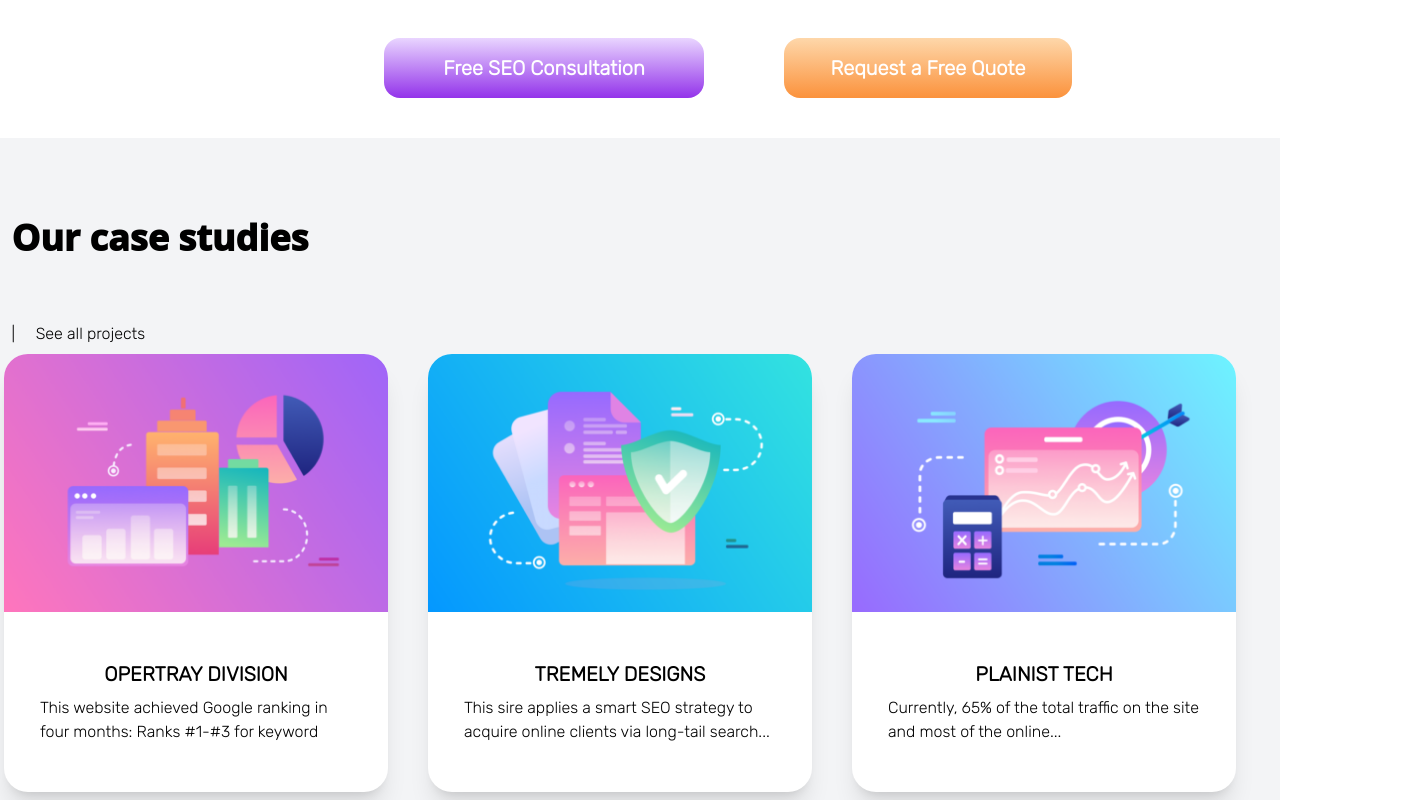
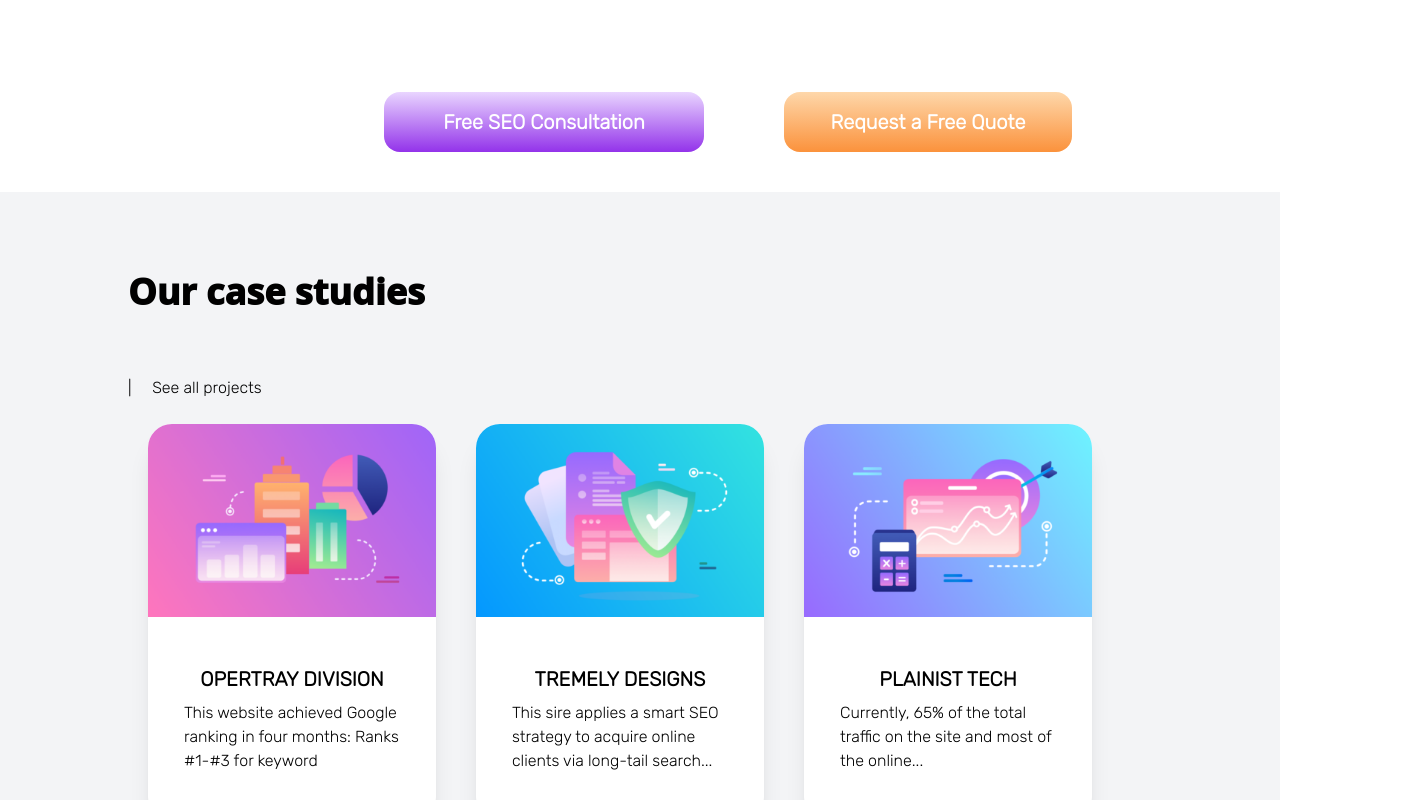
Before and after one commit to Priyanshu85/Digital-Agency, a React (Create React App) app: page / in a window 1280 px wide. Shown: the part 3840-4640 px from the top of the page, 1408 px wide, since content can reach past the window. Built offline with nearby package versions, Linux system fonts and the light colour scheme.

Commit message:
Improved Card section and removed overflow

```diff
--- a/src/App.css
+++ b/src/App.css
@@ -5,7 +5,12 @@
   box-sizing: border-box;
   font-family: 'Poppins', sans-serif;
   font-family: 'Rubik', sans-serif;
+
 }
 html{
   scroll-behavior: smooth;
 }
+
+body {
+  overflow-x: hidden;
+}
--- a/src/MyComponents/BlueBody/BlueBody.jsx
+++ b/src/MyComponents/BlueBody/BlueBody.jsx
@@ -11,7 +11,7 @@ function BlueBody() {
                 <div className='flex flex-col  justify-center items-center md:flex-col'>
                     <p className='text-blue-900 tracking-widest text-xl w-52 mr-24 mt-28 md:w-full md:text-center md:ml-20'>SEARCH ENGINE &amp; SOCIAL MEDIA OPTIMIZATION</p>
                     <p className="text-white font-extrabold font-sans text-5xl flex text-left justify-center leading-tight w-80 mt-10 md:text-left md:ml-20 md:w-3/4 md:mt-3 md:mb-5">Full Service Digital Marketing Agency</p>
-                    <div className='md:flex mb-20'>
+                    <div className='md:flex mb-20 w-screen lg:p-[3rem]'>
                         <div className="w-80 bg-[#8878E9] md:w-80 md:h-3/5 rounded-3xl overflow-hidden  md:mt-0 shadow-xl text-center flex flex-col items-center md:mr-10
                                             mt-14 hover:shadow-2xl bg-scroll py-2.5">
                             <img className="w-full"
@@ -21,7 +21,7 @@ function BlueBody() {
                                 <div className="text-white font-[1000] text-xl mb-2 w-48 text-center">SOCIAL MEDIA MARKETING</div>
                             </div>
                         </div>
-                        <div className="w-80 bg-[#8878E9] md:w-80 md:h-3/5 rounded-3xl overflow-hidden  md:mt-0 shadow-xl md:mr-10
+                        <div className="w-80 bg-[#8878E9]  md:w-80 md:h-3/5 rounded-3xl overflow-hidden  md:mt-0 shadow-xl md:mr-10
                                             mt-14 hover:shadow-2xl bg-scroll py-6">
                             <img className="w-full"
                                 src={organic}
@@ -30,7 +30,7 @@ function BlueBody() {
                                 <div className="text-white font-black text-xl mb-2 text-center">ORGANIC LONG-TERM SEO</div>
                             </div>
                         </div>
-                        <div className="w-80 bg-[#8878E9] md:w-80 md:h-3/5 rounded-3xl overflow-hidden  md:mt-0 shadow-xl md:mr-10
+                        <div className="w-80 bg-[#8878E9]  md:w-80 md:h-3/5 rounded-3xl overflow-hidden  md:mt-0 shadow-xl md:mr-10
                                             mt-14 hover:shadow-2xl bg-scroll py-6">
                             <img className="w-full"
                                 src={analytics}
@@ -39,7 +39,7 @@ function BlueBody() {
                                 <div className="text-white font-black text-xl mb-2 text-center">ADVANCED ANALYTICS</div>
                             </div>
                         </div>
-                        <div className="w-80 bg-[#8878E9] md:w-80 md:h-3/5 rounded-3xl overflow-hidden  md:mt-0 shadow-xl text-center flex flex-col items-center md:mr-10
+                        <div className="w-80 bg-[#8878E9]   md:w-80 md:h-3/5 rounded-3xl overflow-hidden  md:mt-0 shadow-xl text-center flex flex-col items-center md:mr-10
                                             mt-14 hover:shadow-2xl bg-scroll py-2.5">
                             <img className="w-full"
                                 src={socialmedia}
--- a/src/MyComponents/Studies/Studies.jsx
+++ b/src/MyComponents/Studies/Studies.jsx
@@ -6,12 +6,12 @@ import plainst from './../../images/plainst.png'
 function Studies() {
     return (
         <div className='bg-gray-100 mt-10 flex flex-col items-center'>
-            <div>
+            <div className='lg:ml-[16rem] lg:w-full'>
             <p className='text-3xl font-[1000] font-sans mt-20 mr-16 md:mr-[60rem] md:text-4xl'>Our case studies</p>
             <p className='hover:text-red-400 cursor-pointer mr-40 mt-16'>|  &nbsp;&nbsp;&nbsp;&nbsp;See all projects</p>
             </div>
-            <div className='md:flex cursor-pointer justify-evenly -mt-12 md:mt-2'>
-            <div className="w-80 bg-[#ffffff] md:w-96 md:h-3/5 rounded-3xl overflow-hidden  md:mt-0 shadow-xl md:mr-10 mt-14 hover:shadow-2xl bg-scroll mb-20">
+            <div className='md:flex cursor-pointer justify-evenly -mt-12 lg:mt-[1.5rem] md:mt-2'>
+            <div className="w-80 bg-[#ffffff] lg:w-[18rem] md:w-96 md:h-3/5 rounded-3xl overflow-hidden  md:mt-0 shadow-xl md:mr-10 mt-14 hover:shadow-2xl bg-scroll mb-20">
                 <img className="w-full"
                     src={studies}
                     alt="studies"/>
@@ -20,7 +20,7 @@ function Studies() {
                     <p>This website achieved Google ranking in four months: Ranks #1-#3 for keyword</p>
                 </div>
             </div>
-            <div className="hidden md:block w-80 bg-[#ffffff] md:w-96 md:h-3/5 rounded-3xl overflow-hidden  md:mt-0 shadow-xl md:mr-10 mt-14 hover:shadow-2xl bg-scroll mb-20">
+            <div className="hidden md:block w-80 bg-[#ffffff] lg:w-[18rem] md:w-96 md:h-3/5 rounded-3xl overflow-hidden  md:mt-0 shadow-xl md:mr-10 mt-14 hover:shadow-2xl bg-scroll mb-20">
                 <img className="w-full"
                     src={tremely}
                     alt="tremely"/>
@@ -29,7 +29,7 @@ function Studies() {
                     <p>This sire applies a smart SEO strategy to acquire online clients via long-tail search...</p>
                 </div>
             </div>
-            <div className="hidden md:block w-80 bg-[#ffffff] md:w-96 md:h-3/5 rounded-3xl overflow-hidden  md:mt-0 shadow-xl md:mr-10 mt-14 hover:shadow-2xl bg-scroll mb-20">
+            <div className="hidden md:block w-80 bg-[#ffffff] lg:w-[18rem] md:w-96 md:h-3/5 rounded-3xl overflow-hidden  md:mt-0 shadow-xl md:mr-10 mt-14 hover:shadow-2xl bg-scroll mb-20">
                 <img className="w-full"
                     src={plainst}
                     alt="plainist"/>
```
